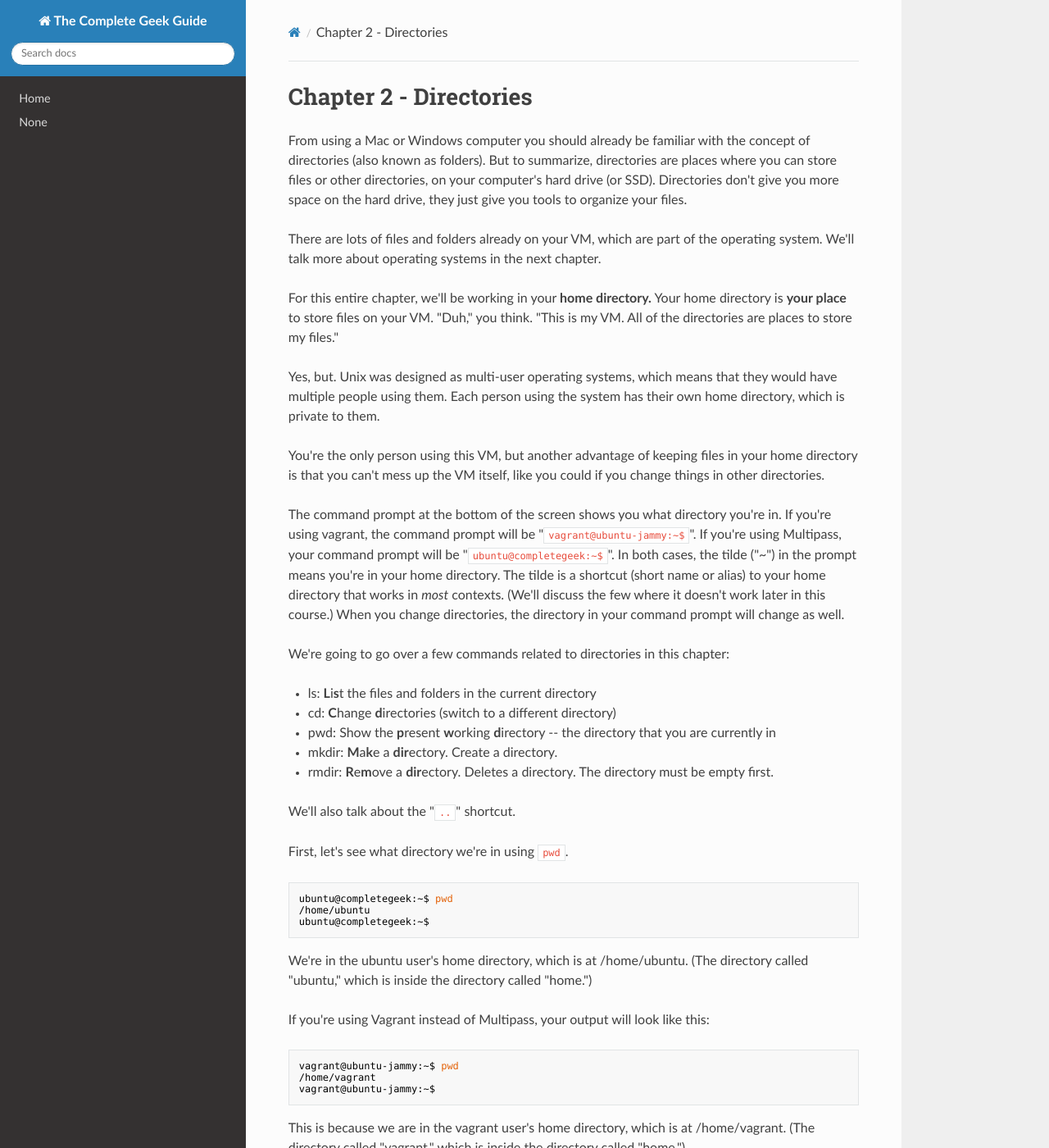
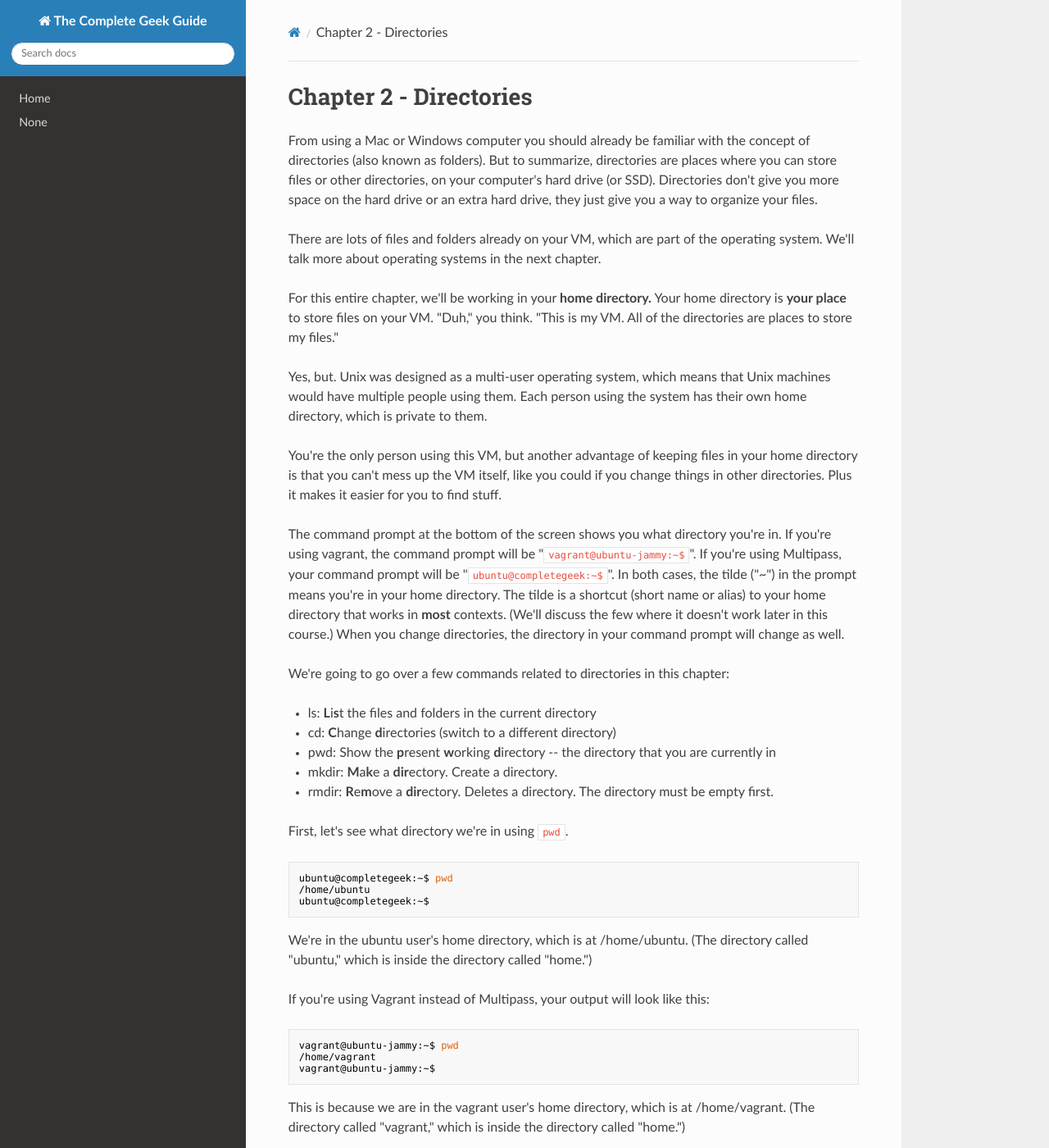
Before and after one commit to CommandLineLabs/completegeek, an MkDocs documentation site: the page built from docs/002-directories.md, in a window 1280 px wide and 1400 px high. Shown: the whole window at 82% size. Built offline with MkDocs 1.6.1, drawn with Linux system fonts in a browser that asks for light colours; nearby versions of some CDN libraries; some of the changed text lies outside the part shown.

Commit message:
Minor edits

````diff
--- a/docs/002-directories.md
+++ b/docs/002-directories.md
@@ -1,16 +1,16 @@
 # Chapter 2 - Directories
 
-From using a Mac or Windows computer you should already be familiar with the concept of directories (also known as folders). But to summarize, directories are places where you can store files or other directories, on your computer's hard drive (or SSD). Directories don't give you more space on the hard drive, they just give you tools to organize your files.
+From using a Mac or Windows computer you should already be familiar with the concept of directories (also known as folders). But to summarize, directories are places where you can store files or other directories, on your computer's hard drive (or SSD). Directories don't give you more space on the hard drive or an extra hard drive, they just give you a way to organize your files.
 
 There are lots of files and folders already on your VM, which are part of the operating system. We'll talk more about operating systems in the next chapter.
 
 For this entire chapter, we'll be working in your **home directory.** Your home directory is **your place** to store files on your VM. "Duh," you think. "This is my VM. All of the directories are places to store my files."
 
-Yes, but. Unix was designed as multi-user operating systems, which means that they would have multiple people using them. Each person using the system has their own home directory, which is private to them.
+Yes, but. Unix was designed as a multi-user operating system, which means that Unix machines would have multiple people using them. Each person using the system has their own home directory, which is private to them.
 
-You're the only person using this VM, but another advantage of keeping files in your home directory is that you can't mess up the VM itself, like you could if you change things in other directories.
+You're the only person using this VM, but another advantage of keeping files in your home directory is that you can't mess up the VM itself, like you could if you change things in other directories. Plus it makes it easier for you to find stuff.
 
-The command prompt at the bottom of the screen shows you what directory you're in. If you're using vagrant, the command prompt will be "`vagrant@ubuntu-jammy:~$`". If you're using Multipass, your command prompt will be "`ubuntu@completegeek:~$`". In both cases, the tilde ("~") in the prompt means you're in your home directory. The tilde is a shortcut (short name or alias) to your home directory that works in *most* contexts. (We'll discuss the few where it doesn't work later in this course.) When you change directories, the directory in your command prompt will change as well.
+The command prompt at the bottom of the screen shows you what directory you're in. If you're using vagrant, the command prompt will be "`vagrant@ubuntu-jammy:~$`". If you're using Multipass, your command prompt will be "`ubuntu@completegeek:~$`". In both cases, the tilde ("~") in the prompt means you're in your home directory. The tilde is a shortcut (short name or alias) to your home directory that works in **most** contexts. (We'll discuss the few where it doesn't work later in this course.) When you change directories, the directory in your command prompt will change as well.
 
 We're going to go over a few commands related to directories in this chapter:
 
@@ -19,8 +19,6 @@ We're going to go over a few commands related to directories in this chapter:
 * pwd: Show the **p**resent **w**orking **d**irectory -- the directory that you are currently in
 * mkdir: **M**a**k**e a **dir**ectory. Create a directory.
 * rmdir: **R**e**m**ove a **dir**ectory. Deletes a directory. The directory must be empty first.
-
-We'll also talk about the "`..`" shortcut.
 
 First, let's see what directory we're in using `pwd`.
 
@@ -41,6 +39,8 @@ vagrant@ubuntu-jammy:~$
 ```
 
 This is because we are in the vagrant user's home directory, which is at /home/vagrant. (The directory called "vagrant," which is inside the directory called "home.")
+
+In Unix when we refer to directories inside other directories, we separate them with a slash ("/"). So "`/home/vagrant`" means the vagrant directory inside the home directory. (This is the opposite of Windows, which separates directories with the backslash ("\\").)
 
 Now let's make a directory. (From here on most of the examples will be Multipass, because that's what I primarily use.)
 
@@ -69,7 +69,7 @@ So we made a directory called "directory_one." Why the underscore? Well, let's t
 
 **Guidelines**:
 
-* Despite the vast number of characters, emoji, and other symbols that are, technically, allowed in Unix filenames, we recommend that you use only capital A-Z, lowercase a-z, numbers 0-9, the underscore (_) and the dash (-). You'll eliminate a lot of problems for yourself if you stick to that.
+* Despite the vast number of characters, emoji, and other symbols that are, technically, allowed in Unix filenames, we recommend that you **use only capital A-Z, lowercase a-z, numbers 0-9, the underscore (_) and the dash (-)**. You'll eliminate a lot of problems for yourself if you stick to that.
 * Especially no spaces. Spaces in filenames are allowed, but they cause all kinds of complications. We'll teach you how to handle those complications later, but it's still a good idea to leave out spaces. You can use underscores, dashes, or CamelCase instead of spaces. (CamelCase is capitalizing the first letter of each word instead of having spaces. SupposedlyTheCapitalsInCamelCaseLookLikeTheHumpsOfACamel.)
 
 Now that we've had a long digression about file naming, let's have some more directory practice. We've changed directories and we've created them. And if you're following along, you should now be in "`~/directory_one`". (The directory called "directory_one" inside your home directory.)
````
